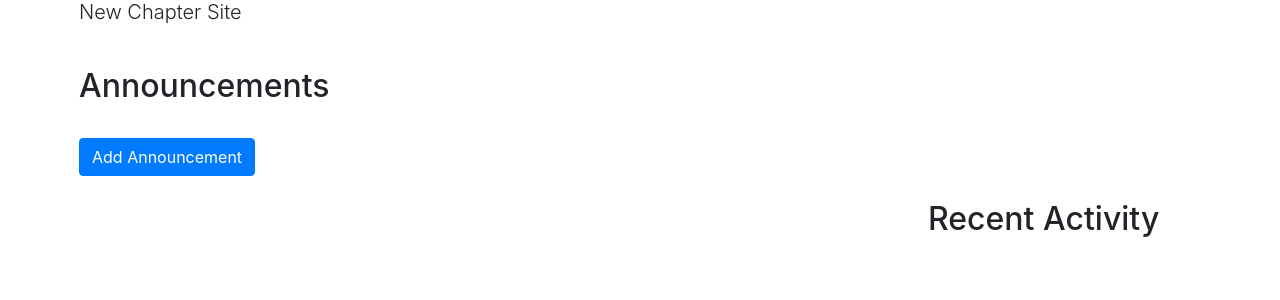
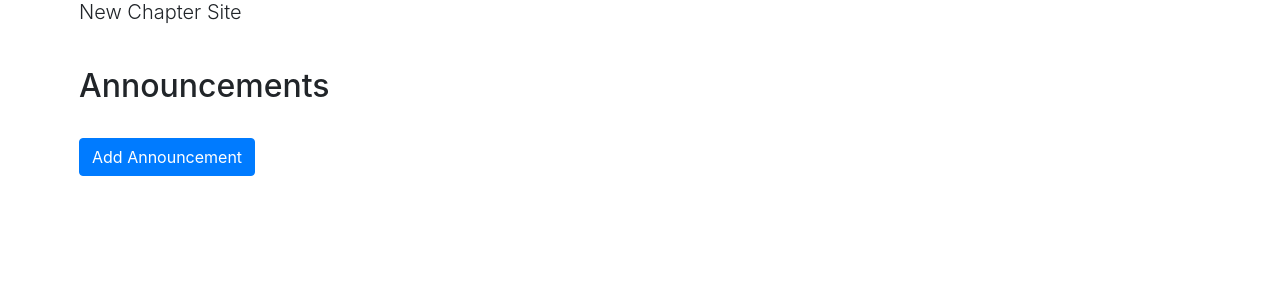
Before and after one commit to csyager/greeklink-core, a Django app: page / in a window 1280 px wide. Shown: the part 158-458 px from the top of the page. Run offline with Django 3.2, Linux system fonts and the light colour scheme; a user stored in the database is signed in; data comes from the database, SQL or seed files in the repository; data that the repository does not hold is empty; some libraries are stand-ins or nearby versions.

Commit message:
removed rest of recent activity division

```diff
--- a/core/templates/core/index.html
+++ b/core/templates/core/index.html
@@ -63,23 +63,6 @@
         </div>
     </div>
     <br>
-    <div class="row">
-        <div class="col-lg-9"></div>
-            {% if not activity.len == 0 %}
-            <h2>Recent Activity</h2>
-            <table class="table table-hover">
-                {% for act in activity %}
-                <tr onclick="window.location='{{ act.target }}';">
-                    <td name="recent_action">{{ act.action }}</td>
-                </tr>
-                {% endfor %}
-            </table>
-            {% else %}
-            <p>No recent activity</p>
-            {% endif %}
-        </div>
-
-    </div>
 </div>
 
 {% endblock %}
```
